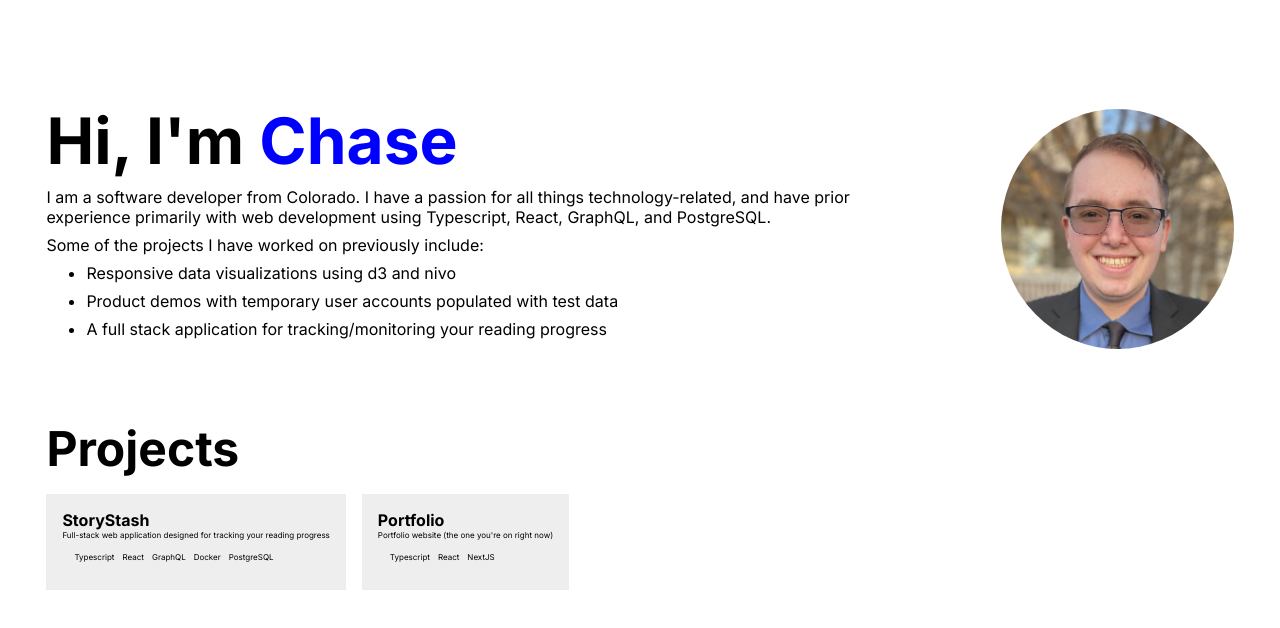
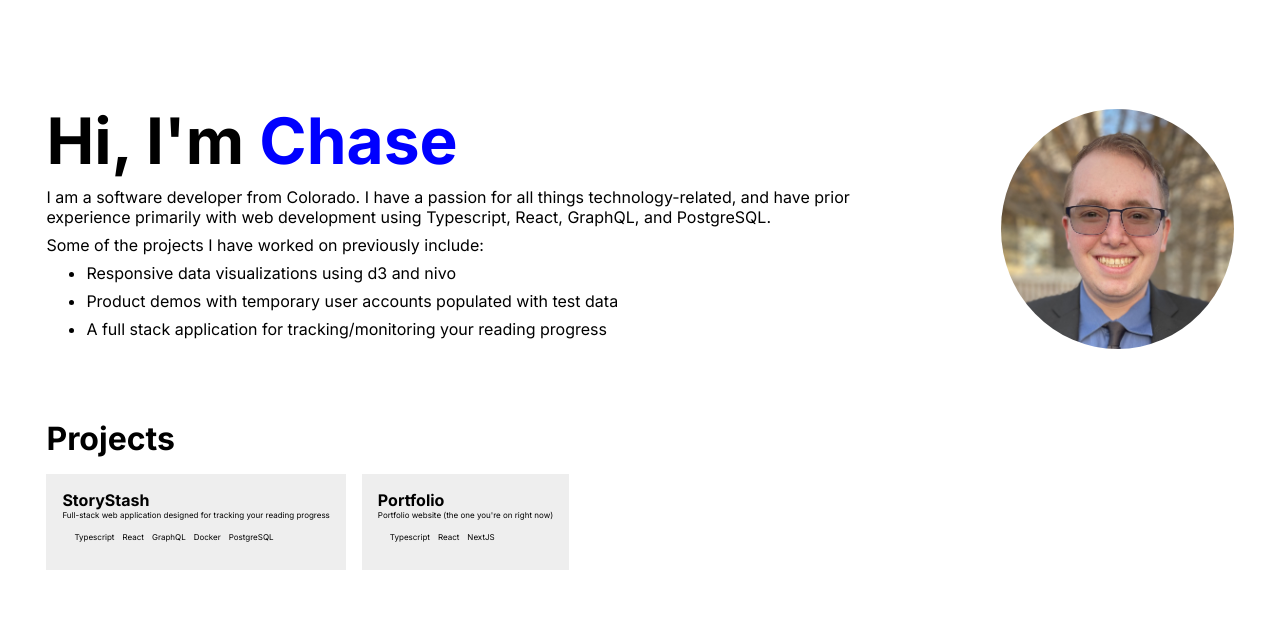
Before and after one commit to chasestr/personal-website, a Next.js app: page / in a window 1280 px wide. Shown: the top 628 px of the page. Built offline with nearby package versions, Linux system fonts and the light colour scheme.

Commit message:
Add bottom margin to Projects container and adjust font size of Projects header

```diff
--- a/src/app/Projects.module.css
+++ b/src/app/Projects.module.css
@@ -1,11 +1,12 @@
 .container {
     display: flex;
     margin-top: 4rem;
+    margin-bottom: 4rem;
     flex-direction: column;
 }
 
 .title {
-    font-size: 3rem;
+    font-size: 2rem;
     font-weight: bold;
 }
 
```
